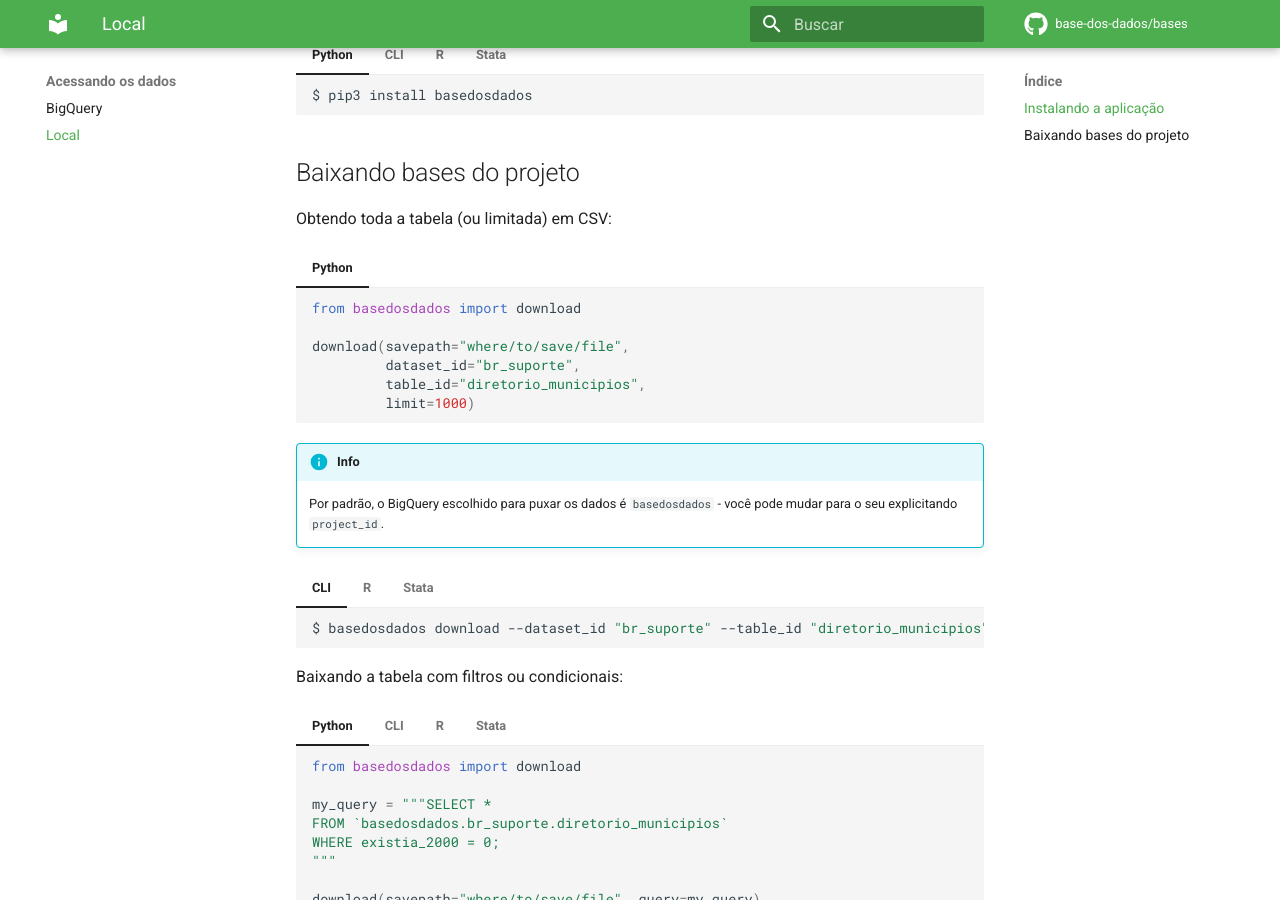
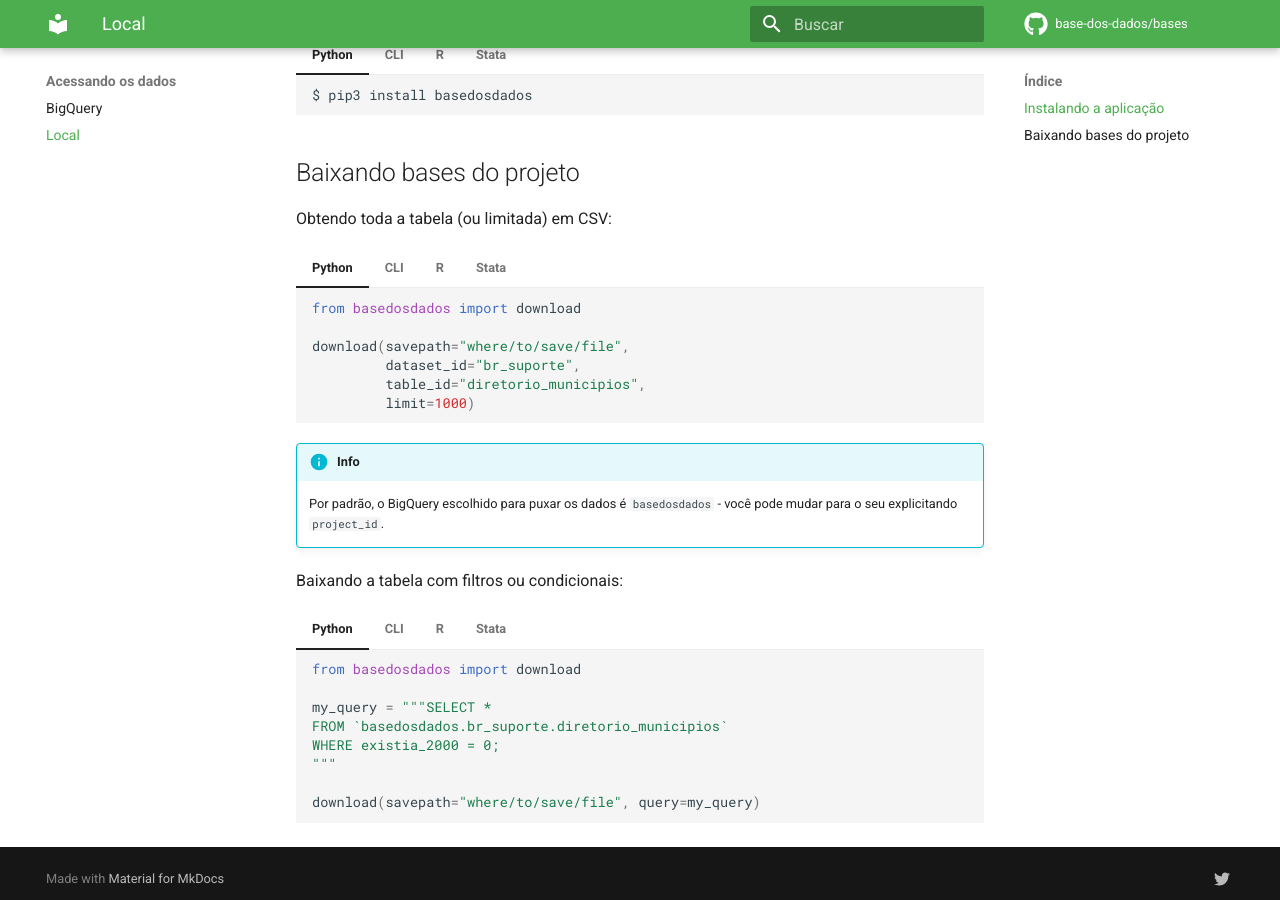
Before and after one commit to basedosdados/mais, an MkDocs documentation site: the page built from docs/access_data_local.md, in a window 1280 px wide and 900 px high, scrolled down 509 px. Built offline with MkDocs 1.6.1 and Material for MkDocs 9.7.7, drawn with Linux system fonts in a browser that asks for light colours; comment, search, counter and statistics services are not loaded; some of the changed lines change nothing that is shown.

Commit message:
minor change

````diff
--- a/docs/access_data_local.md
+++ b/docs/access_data_local.md
@@ -47,16 +47,11 @@ Obtendo toda a tabela (ou limitada) em CSV:
              limit=1000)
     ```
 
-!!! Info
-    Por padrão, o BigQuery escolhido para puxar os dados é
-    `basedosdados` - você pode mudar para o seu explicitando
-    `project_id`.
-
-
 === "CLI"
     ```bash
     $ basedosdados download --dataset_id "br_suporte" --table_id "diretorio_municipios" --limit 1000
     ```
+
 === "R"
     ```bash
     Ainda não temos suporte :( -- TODO: add com a ferramenta do GCD em R
@@ -69,6 +64,11 @@ Obtendo toda a tabela (ou limitada) em CSV:
 
     >> Seja a primeira pessoa a contribuir (veja Issue #83 no GitHub)!
     ```
+
+!!! Info
+    Por padrão, o BigQuery escolhido para puxar os dados é
+    `basedosdados` - você pode mudar para o seu explicitando
+    `project_id`.
 
 Baixando a tabela com filtros ou condicionais:
 
````
